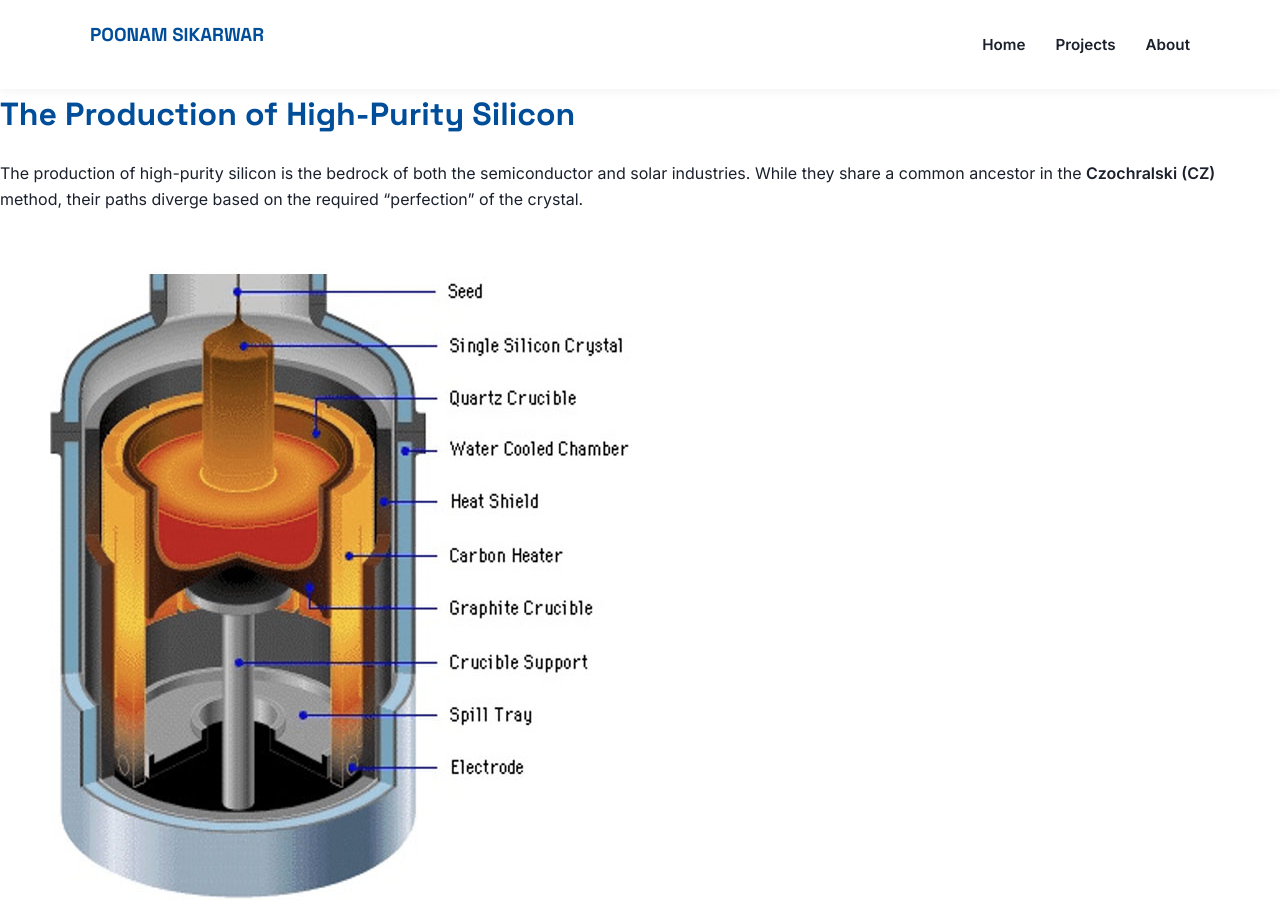
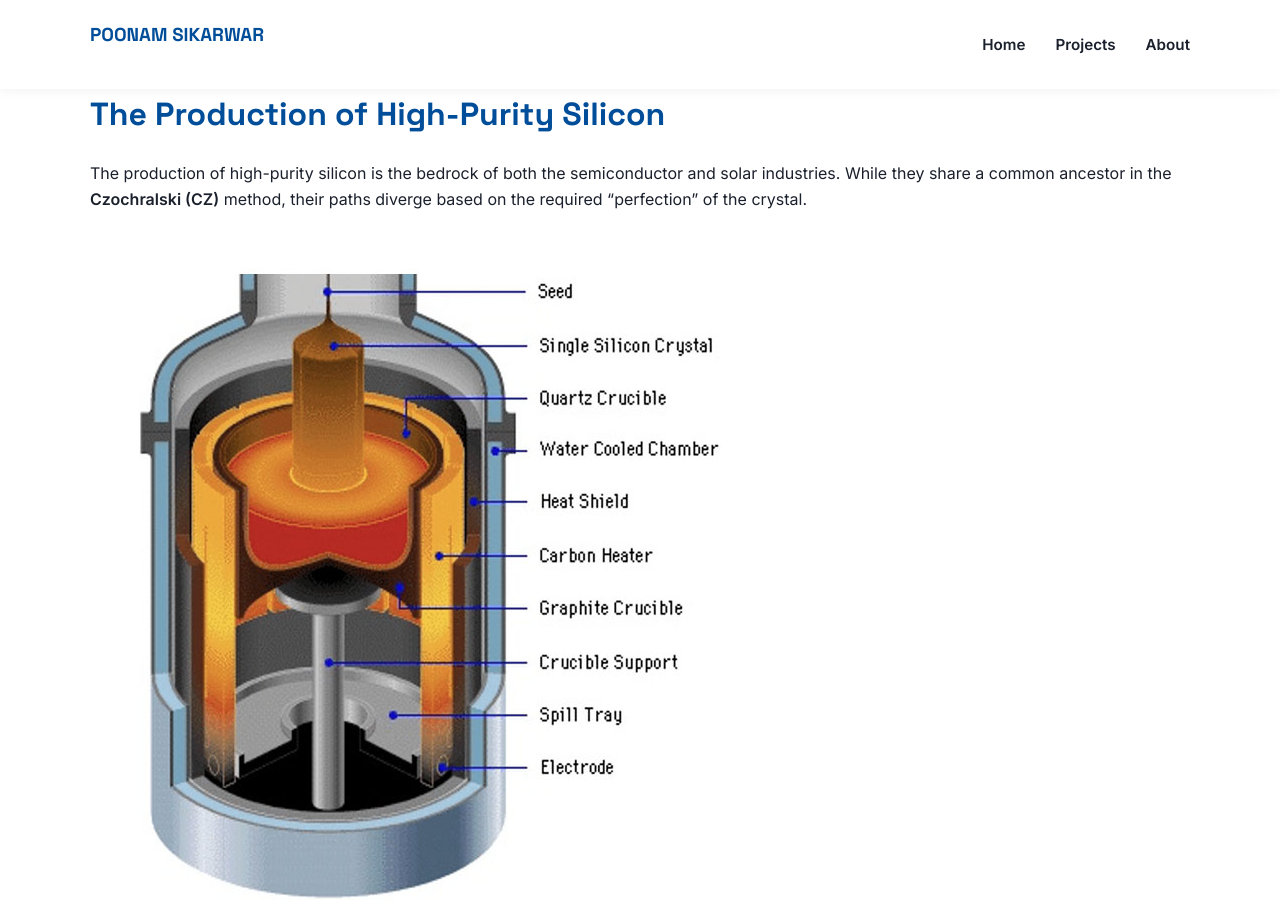
Before and after one commit to SikarwarPoonam/SikarwarPoonam.github.io, a Jekyll site: the page built from Silicon-crystal-growth.md, in a window 1280 px wide and 900 px high. Built offline with Jekyll 4.4.1, drawn with Linux system fonts in a browser that asks for light colours.

Commit message:
Update Silicon-crystal-growth.md

```diff
--- a/Silicon-crystal-growth.md
+++ b/Silicon-crystal-growth.md
@@ -4,6 +4,8 @@ title: High-Purity Silicon Production
 description: A comparative analysis of Czochralski growth in Semiconductor vs. Solar industries.
 ---
 
+
+<div class="container" markdown="1">
 
 # The Production of High-Purity Silicon
 
@@ -55,3 +57,4 @@ While high-efficiency solar panels (like TOPCon or HJT) use CZ monocrystalline s
 > * **Braga, A. F. B., et al. (2008).** *Solar grade silicon: Challenges and opportunities.* Highlights the transition from 6N to 7N purity.
 > * **Saga, T. (2010).** *Advances in Crystalline Silicon Solar Cell Technology.* Discusses the performance gap between CZ mono-Si and multicrystalline-Si.
 > * **Mullins, J. T. (2021).** *Semiconductor Silicon Crystal Growth.* Overview of the Float-Zone method in power electronics.
+</div>
```
